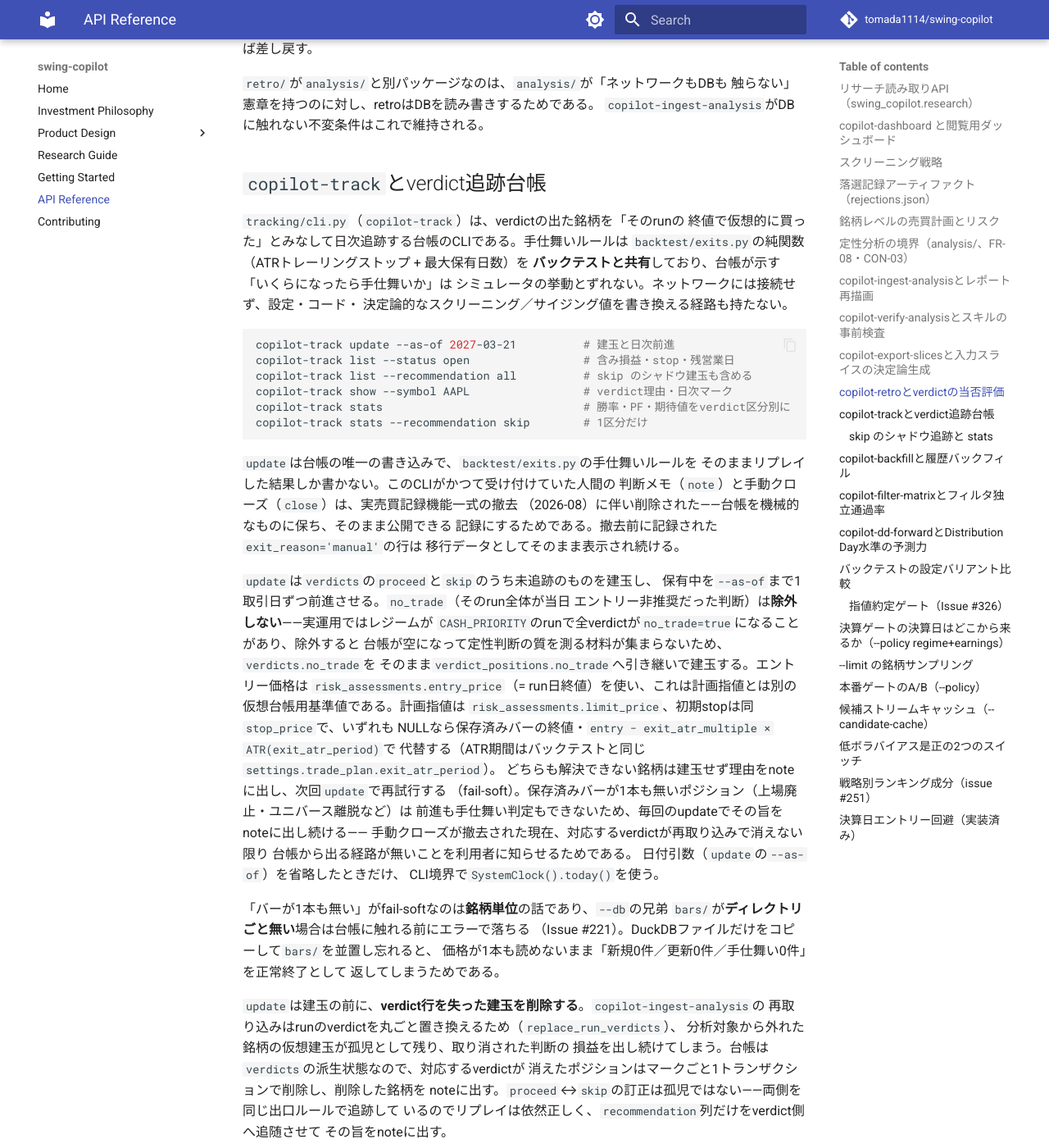
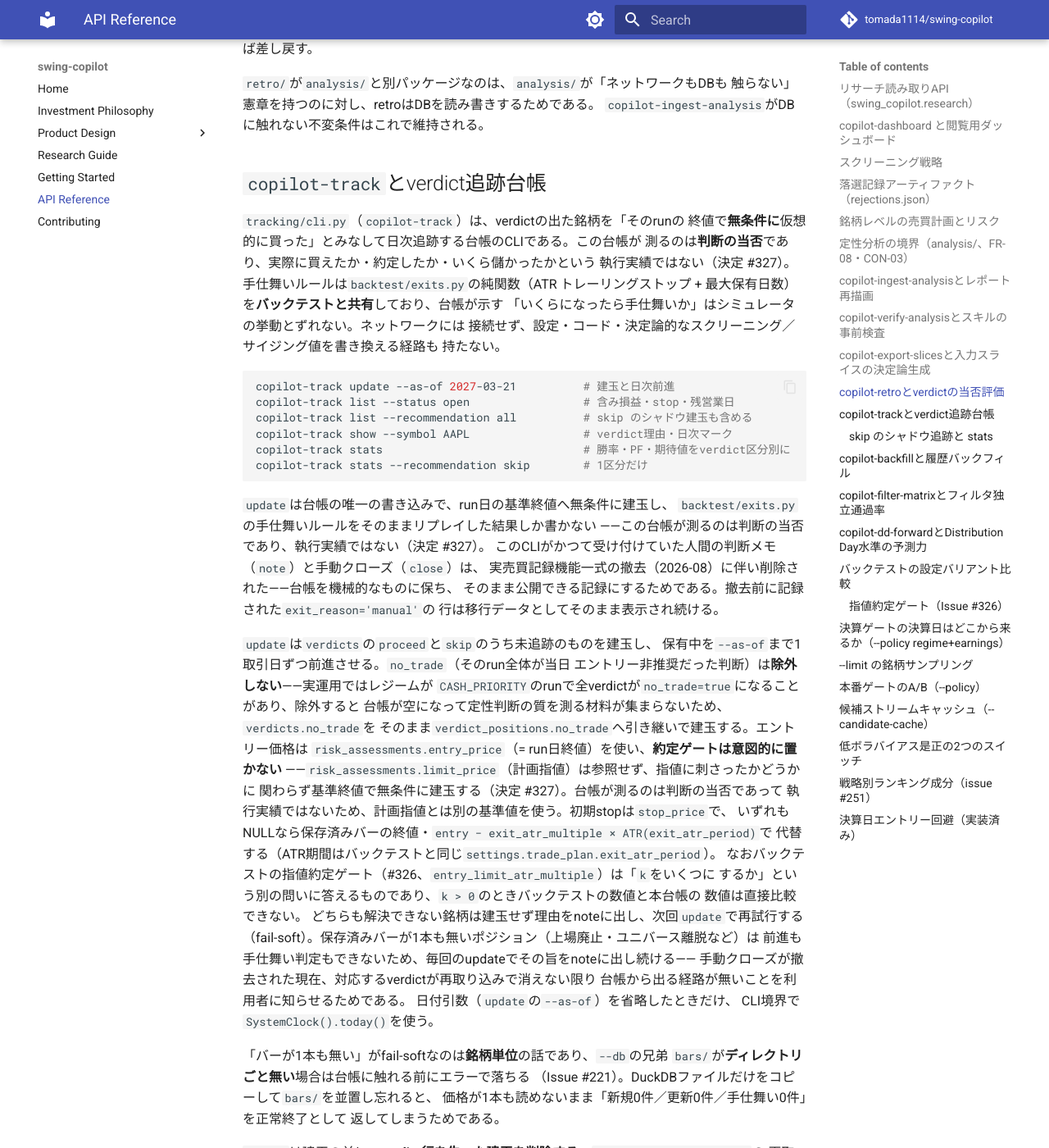
Before and after one commit to tomada1114/swing-copilot, an MkDocs documentation site: the page built from docs/reference.md, in a window 1280 px wide and 1400 px high, scrolled down 10497 px. Shown: the whole window at 82% size. Built offline with MkDocs 1.6.1 and Material for MkDocs 9.7.7, drawn with Linux system fonts in a browser that asks for light colours; comment, search, counter and statistics services are not loaded; some of the changed text lies outside the part shown.

Commit message:
docs(tracking): 仮想台帳を「判断の当否」を測る台帳と定義し、終値・無条件エントリーで確定する (#355)
#327 の決定に沿い、仮想台帳(verdict_positions / copilot-track)が測るのは
執行実績ではなく判断の当否であり、run 日の基準終値へ無条件にエントリーする
(計画指値へのゲートは意図的に置かない)ことを docstring とドキュメントへ明示する。
挙動は変更しない——risk/checks.py の RiskAssessment docstring から保留表現
"until #327" を外して確定仕様に書き換え、tracking_records.py / tracking/update.py /
tracking/cli.py の "track record" 寄りの言い回しを揃え、docs/04_detailed_design.md
§3.24 とdocs/reference.md に #326 の指値約定ゲートとは別の問いであることを追記した。

limit_price を非NULLで seed しても entry_price が基準終値のままであることを
assert する回帰テストを追加した(seed_risk_limit_price ヘルパー)。既存の
entry_price ガード3本は無変更で通ることを確認済み。

Closes #327

````diff
--- a/docs/reference.md
+++ b/docs/reference.md
@@ -447,11 +447,13 @@ ingestは既存RP-IDを再利用して行を重複させない。台帳が`rejec
 ## `copilot-track`とverdict追跡台帳
 
 `tracking/cli.py`（`copilot-track`）は、verdictの出た銘柄を「そのrunの
-終値で仮想的に買った」とみなして日次追跡する台帳のCLIである。手仕舞いルールは
-`backtest/exits.py`の純関数（ATRトレーリングストップ + 最大保有日数）を
-**バックテストと共有**しており、台帳が示す「いくらになったら手仕舞いか」は
-シミュレータの挙動とずれない。ネットワークには接続せず、設定・コード・
-決定論的なスクリーニング／サイジング値を書き換える経路も持たない。
+終値で**無条件に**仮想的に買った」とみなして日次追跡する台帳のCLIである。この台帳が
+測るのは**判断の当否**であり、実際に買えたか・約定したか・いくら儲かったかという
+執行実績ではない（決定 #327）。手仕舞いルールは`backtest/exits.py`の純関数（ATR
+トレーリングストップ + 最大保有日数）を**バックテストと共有**しており、台帳が示す
+「いくらになったら手仕舞いか」はシミュレータの挙動とずれない。ネットワークには
+接続せず、設定・コード・決定論的なスクリーニング／サイジング値を書き換える経路も
+持たない。
 
 ```bash
 copilot-track update --as-of 2027-03-21          # 建玉と日次前進
@@ -462,12 +464,13 @@ copilot-track stats                              # 勝率・PF・期待値をver
 copilot-track stats --recommendation skip        # 1区分だけ
 ```
 
-`update`は台帳の唯一の書き込みで、`backtest/exits.py`の手仕舞いルールを
-そのままリプレイした結果しか書かない。このCLIがかつて受け付けていた人間の
-判断メモ（`note`）と手動クローズ（`close`）は、実売買記録機能一式の撤去
-（2026-08）に伴い削除された——台帳を機械的なものに保ち、そのまま公開できる
-記録にするためである。撤去前に記録された`exit_reason='manual'`の行は
-移行データとしてそのまま表示され続ける。
+`update`は台帳の唯一の書き込みで、run日の基準終値へ無条件に建玉し、
+`backtest/exits.py`の手仕舞いルールをそのままリプレイした結果しか書かない
+——この台帳が測るのは判断の当否であり、執行実績ではない（決定 #327）。
+このCLIがかつて受け付けていた人間の判断メモ（`note`）と手動クローズ（`close`）は、
+実売買記録機能一式の撤去（2026-08）に伴い削除された——台帳を機械的なものに保ち、
+そのまま公開できる記録にするためである。撤去前に記録された`exit_reason='manual'`の
+行は移行データとしてそのまま表示され続ける。
 
 `update`は`verdicts`の`proceed`と`skip`のうち未追跡のものを建玉し、
 保有中を`--as-of`まで1取引日ずつ前進させる。`no_trade`（そのrun全体が当日
@@ -475,10 +478,15 @@ copilot-track stats --recommendation skip        # 1区分だけ
 `CASH_PRIORITY`のrunで全verdictが`no_trade=true`になることがあり、除外すると
 台帳が空になって定性判断の質を測る材料が集まらないため、`verdicts.no_trade`を
 そのまま`verdict_positions.no_trade`へ引き継いで建玉する。エントリー価格は
-`risk_assessments.entry_price`（= run日終値）を使い、これは計画指値とは別の仮想台帳用基準値である。計画指値は
-`risk_assessments.limit_price`、初期stopは同`stop_price`で、いずれも
-NULLなら保存済みバーの終値・`entry − exit_atr_multiple × ATR(exit_atr_period)`で
+`risk_assessments.entry_price`（= run日終値）を使い、**約定ゲートは意図的に置かない**
+——`risk_assessments.limit_price`（計画指値）は参照せず、指値に刺さったかどうかに
+関わらず基準終値で無条件に建玉する（決定 #327）。台帳が測るのは判断の当否であって
+執行実績ではないため、計画指値とは別の基準値を使う。初期stopは`stop_price`で、
+いずれもNULLなら保存済みバーの終値・`entry − exit_atr_multiple × ATR(exit_atr_period)`で
 代替する（ATR期間はバックテストと同じ`settings.trade_plan.exit_atr_period`）。
+なおバックテストの指値約定ゲート（#326、`entry_limit_atr_multiple`）は「`k`をいくつに
+するか」という別の問いに答えるものであり、`k > 0`のときバックテストの数値と本台帳の
+数値は直接比較できない。
 どちらも解決できない銘柄は建玉せず理由をnoteに出し、次回`update`で再試行する
 （fail-soft）。保存済みバーが1本も無いポジション（上場廃止・ユニバース離脱など）は
 前進も手仕舞い判定もできないため、毎回のupdateでその旨をnoteに出し続ける——
@@ -531,8 +539,8 @@ R倍数はエントリー日のマークに残る**当時の**stopから計算
 
 日次前進はバックテストと同じ順序を守る: その日の手仕舞い判定は**前日までの**stopで
 行い、生き残った日の終値で初めてstopをラチェット更新する（翌日から有効）。
-ギャップダウンは寄り付き約定、日中安値タッチはstop価格約定、同日にstopと
-最大保有日数の両方が成立したときは常にstopが優先される。`last_marked_date`が
+ギャップダウンは寄り付き価格、日中安値タッチはstop価格で手仕舞いを確定し、同日に
+stopと最大保有日数の両方が成立したときは常にstopが優先される。`last_marked_date`が
 再開位置なので、同じ`--as-of`での再実行は何も変えない。
 
 `update`は`copilot-daily`のfail-softステップ`track_update`としても
````
Also changed, not shown: .claude/skills/swing-retro/SKILL.md (+1 -1 lines), .claude/skills/swing-retro/references/proposal-rules.md (+1 -1 lines), docs/04_detailed_design.md (+4 -4 lines), 6 other files.
